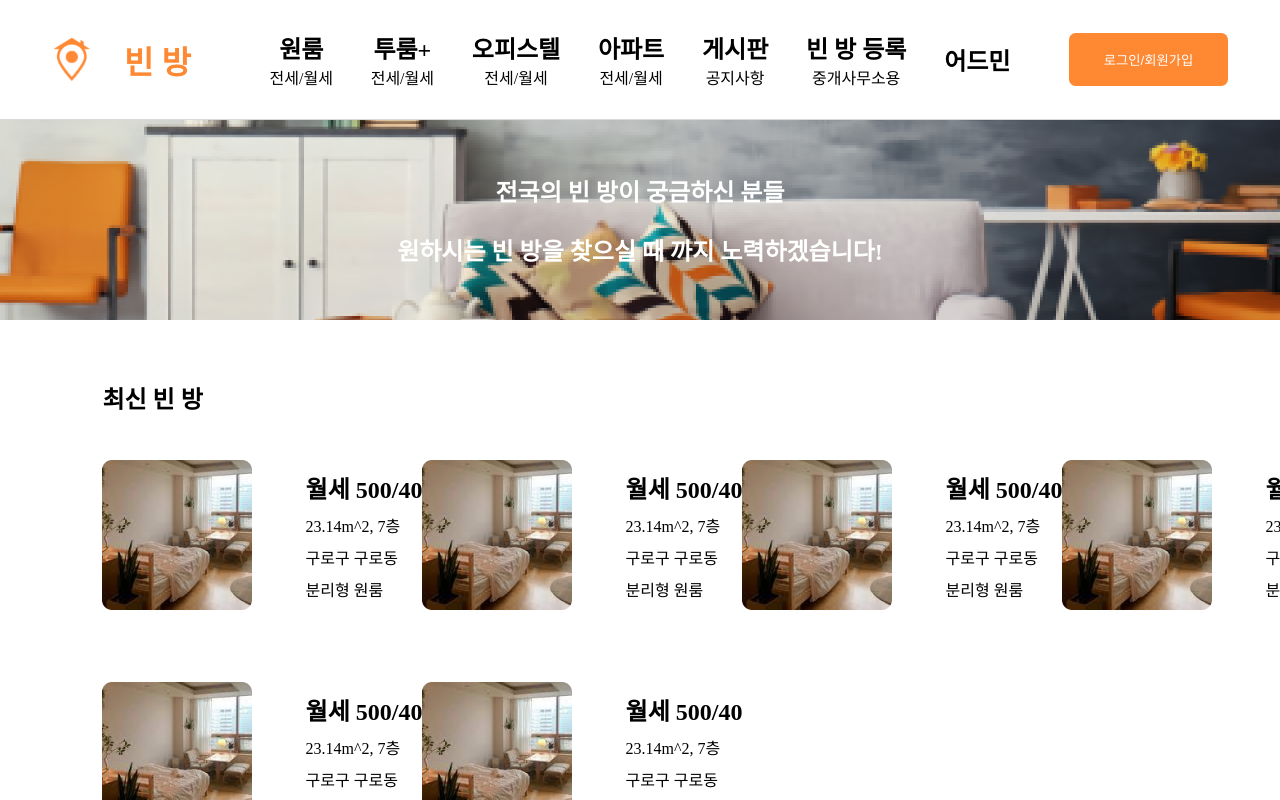
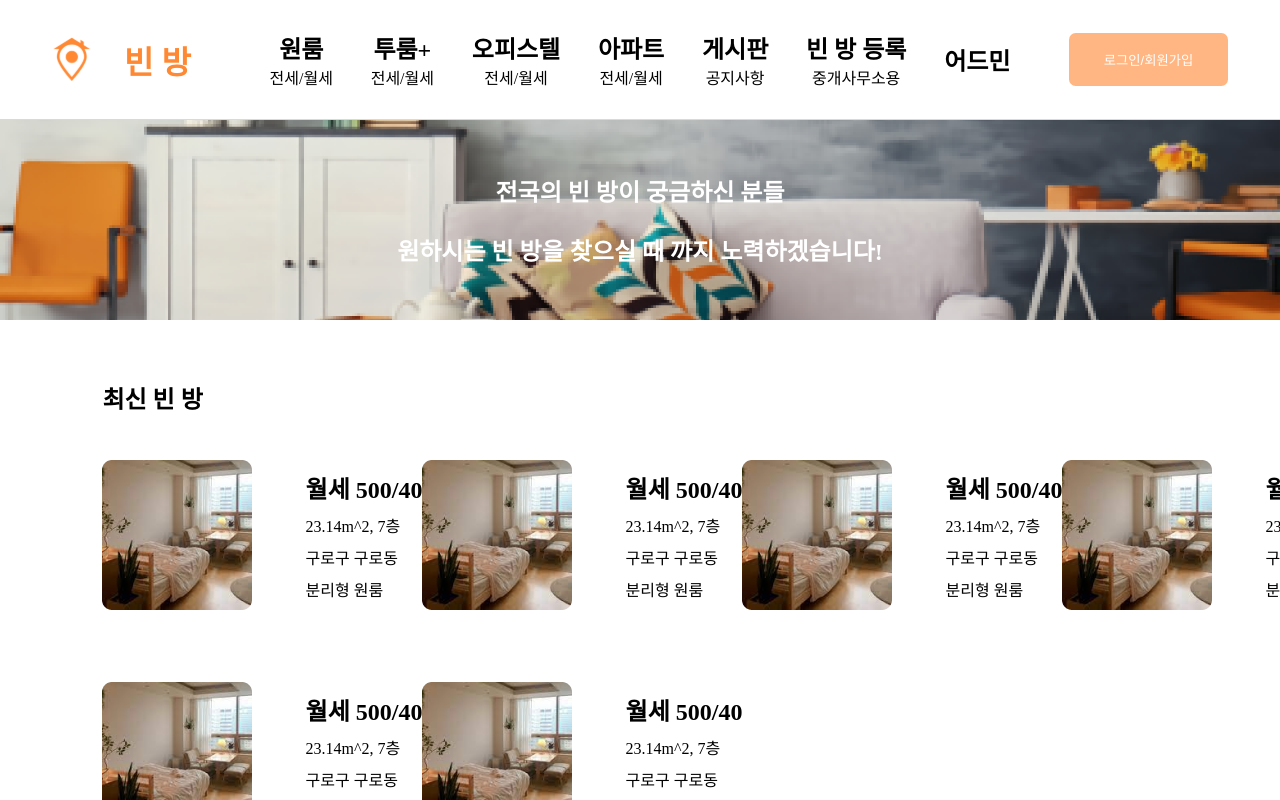
Before and after one commit to YeoboyaEmptyRoom/ER-FrontEnd, a Next.js app: page / in a window 1280 px wide. Built offline with nearby package versions, Linux system fonts and the light colour scheme.

Commit message:
💄 Update : Home page ui 수정

```diff
--- a/src/components/Header/organisms/style.ts
+++ b/src/components/Header/organisms/style.ts
@@ -32,8 +32,13 @@ export const AuthBtnBox = styled.button`
   width: 15%;
   height: 4em;
   color: ${Palette.NATURAL_N30};
-  background: ${Palette.PRIMARY_P10};
+  background: ${Palette.PRIMARY_P30};
   border: none;
   border-radius: 0.5em;
+  transition: 0.25s;
   cursor: pointer;
+
+  &:hover {
+    background: ${Palette.PRIMARY_P20};
+  }
 `;
--- a/src/components/Home/atoms/RoomItem/style.ts
+++ b/src/components/Home/atoms/RoomItem/style.ts
@@ -6,6 +6,7 @@ export const Layer = styled.div`
   justify-content: space-between;
   align-items: center;
   width: 320px;
+  cursor: pointer;
 `;
 
 export const RoomImg = styled(Image)`
```
